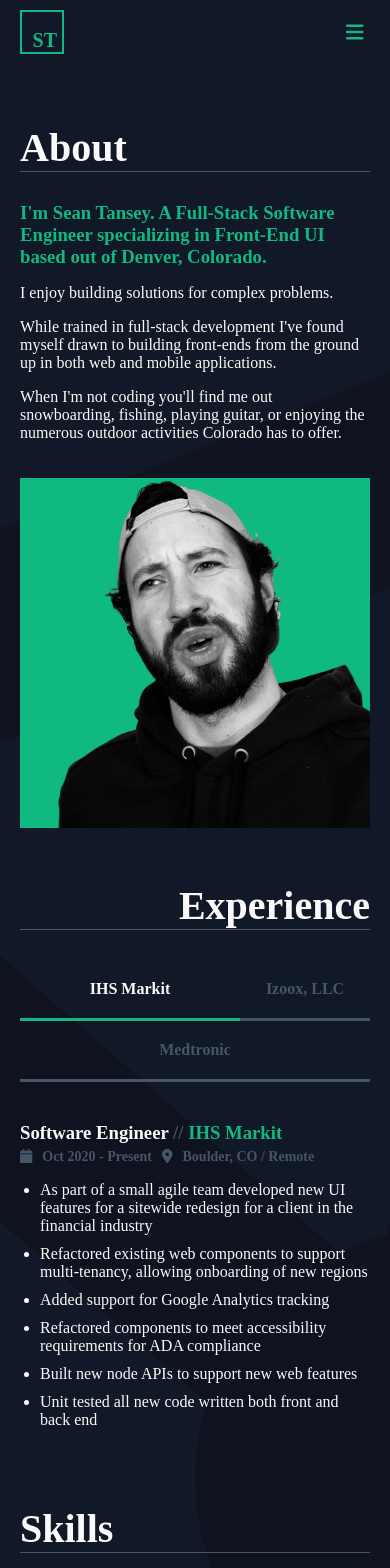
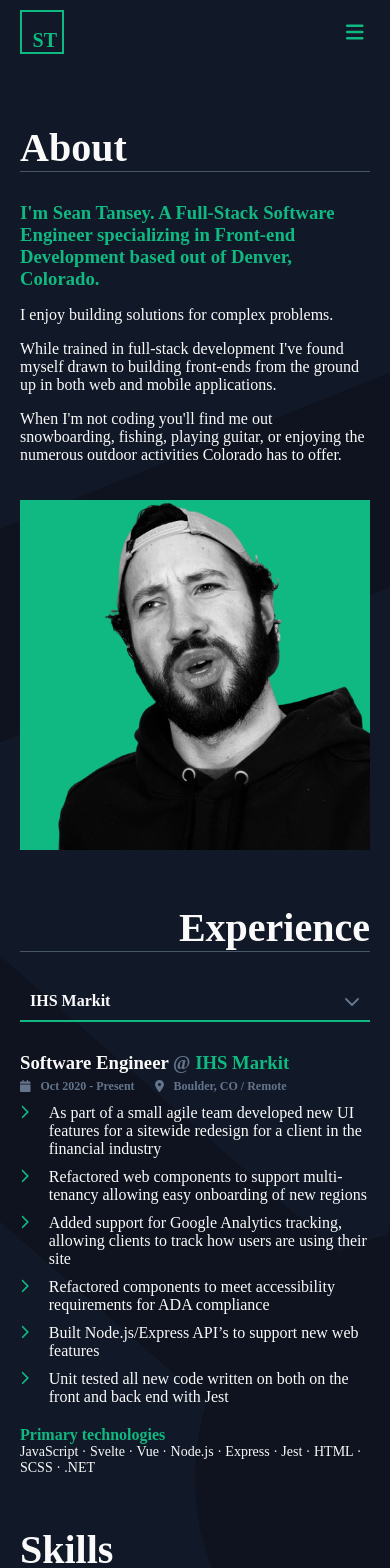
Before and after one commit to seantansey/st-vue, a Vue app: page /about in a window 390 px wide. Shown: the top 1568 px of the page. Built offline with nearby package versions, Linux system fonts and the light colour scheme.

Commit message:
changes mobile layout for MenuSelector

```diff
--- a/src/components/AboutEducation/index.vue
+++ b/src/components/AboutEducation/index.vue
@@ -7,7 +7,7 @@
       @select="selectEducation"
     >
       <div>
-         <h3>{{ selectedEducation.title }}<span class="green"><span class="grey"> // </span>{{ selectedEducation.program }}</span></h3>
+         <h3>{{ selectedEducation.program }}<span class="green"><span class="grey"> @ </span>{{ selectedEducation.title }}</span></h3>
           <div class="education-data">
               <font-awesome-icon icon="fa-solid fa-calendar" />
               <span class="education-data-text">{{ selectedEducation.dates }}</span>
--- a/src/components/AboutExperience/config.js
+++ b/src/components/AboutExperience/config.js
@@ -3,59 +3,57 @@ export default {
         {
             company: 'IHS Markit',
             titles: 'Software Engineer',
-            // [
-            //     'Software Engineer',
-            //     'Assoc. Software Engineer II'
-            // ],
             dates: 'Oct 2020 - Present',
-            // [
-            //     'Mar 2022 - Present',
-            //     'Oct 2020 - Feb 2022'
-            // ],
             location: 'Boulder, CO / Remote',
             highlights: [
                 'As part of a small agile team developed new UI features for a sitewide redesign for a client in the financial industry',
-                'Refactored existing web components to support multi-tenancy, allowing onboarding of new regions',
-                'Added support for Google Analytics tracking',
+                'Refactored web components to support multi-tenancy allowing easy onboarding of new regions',
+                'Added support for Google Analytics tracking, allowing clients to track how users are using their site',
                 'Refactored components to meet accessibility requirements for ADA compliance',
-                'Built new node APIs to support new web features',
-                'Unit tested all new code written both front and back end'
+                'Built Node.js/Express API’s to support new web features',
+                'Unit tested all new code written on both on the front and back end with Jest'
+            ],
+            technologies: [
+                'JavaScript',
+                'Svelte',
+                'Vue',
+                'Node.js',
+                'Express',
+                'Jest',
+                'HTML',
+                'SCSS',
+                '.NET'
             ]
         },
         {
             company: 'Izoox, LLC',
             titles: 'Software Developer',
-            // [
-            //     'Software Developer',
-            //     'Jr. Software Developer'
-            // ],
             dates: 'Jul 2019 - Jun 2020',
-            // [
-            //     'Nov 2019 - Jun 2020',
-            //     'Jul 2019 - Oct 2019'
-            // ],
             location: 'Longmont, CO',
             highlights: [
-                'Lead developer on a cross platform iOS/Android React-Native mobile app',
+                'Single handedly developed the entire UI for a cross platform React-Native mobile app in 3 months (search “Intelligent Office Systems” on the App Store)',
                 'Lead front-end developer on a large interal application built in Vue, Apollo, GraphQL and Laravel',
                 'Supported an SEO overhaul and redesign on a site built in Ruby on Rails',
-                'Delivered feature updates and bug fixes on sites built in React, Laravel, Ruby on Rails and Wordpress',
+                'Delivered feature updates and bug fixes on client sites built in various frameworks/languages',
+            ],
+            technologies: [
+                'JavaScript',
+                'Vue',
+                'React',
+                'React-Native',
+                'Laravel',
+                'Php',
+                'Ruby on Rails',
+                'MySQL',
+                'TailwindCSS',
+                'HTML',
+                'Sass'
             ]
         },
         {
             company: 'Medtronic',
             titles: 'Packaging Engineer',
-            // [
-            //     'Packaging Engineer',
-            //     'Assoc. Packaging Engineer',
-            //     'Packaging Engineer (Contract)'
-            // ],
             dates: 'Aug 2015 - Jul 2018',
-            // [
-            //     'Dec 2017 - Jul 2018',
-            //     'Jun 2016 - Nov 2017',
-            //     'Aug 2015 - May-2016'
-            // ],
             location: 'Boulder, CO / Minneapolis, MN',
             highlights: [
                 'Developed and qualified a sterile packaging solution for a time sensitive project preventing a plant wide shut down',
--- a/src/components/AboutExperience/index.vue
+++ b/src/components/AboutExperience/index.vue
@@ -7,25 +7,7 @@
             @select="selectExperience"
         >
              <div class="job-overview">
-                <!-- <div class="job-company">
-                    <h4>{{ selectedExperience.company }}</h4>
-                    <div class="job-location">
-                        <font-awesome-icon icon="fa-solid fa-location-dot" />
-                        <span class="location-text">{{ selectedExperience.location }}</span>
-                    </div>
-                </div> -->
-                <!-- <div v-for="(title, index) in selectedExperience.titles" :key="title" class="job-role">
-                    <h3 :class="{ current: index === 0 }">{{ title }}</h3>
-                    <div class="job-dates">
-                        <font-awesome-icon icon="fa-solid fa-calendar" />
-                        <span class="date-text">{{ selectedExperience.dates[index] }}</span>
-                    </div>
-                </div> -->
-
-
-
-                <h3>{{ selectedExperience.titles }}<span class="green"><span class="grey"> // </span>{{ selectedExperience.company }}</span></h3>
-
+                <h3>{{ selectedExperience.titles }}<span class="green"><span class="grey"> @ </span>{{ selectedExperience.company }}</span></h3>
                 <div class="job-data">
                     <font-awesome-icon icon="fa-solid fa-calendar" />
                     <span class="job-data-text">{{ selectedExperience.dates }}</span>
@@ -33,8 +15,15 @@
                     <span class="job-data-text">{{ selectedExperience.location }}</span>
                 </div>
                 <ul>
-                    <li v-for="(highlight, index) in selectedExperience.highlights" :key="index">{{ highlight }}</li>
+                    <li v-for="(highlight, index) in selectedExperience.highlights" :key="index">
+                        <span class="bullet-point"><font-awesome-icon icon="fa-solid fa-chevron-right" size="sm" /></span>
+                        {{ highlight }}
+                    </li>
                 </ul>
+                <div v-if="technologies.length" class="job-technologies">
+                    Primary technologies
+                    <div class="technologies">{{ technologies }}</div>
+                </div>
             </div>
         </menu-selector>
     </section>
@@ -68,6 +57,11 @@ export default {
       experiences() {
           const { config } = this
           return config.experiences.map((exp) => exp.company)
+      },
+      technologies() {
+           const { config, selectedExperienceIndex } = this
+           const technologies = config.experiences[selectedExperienceIndex].technologies || []
+           return technologies.join(' · ')
       }
   }
 }
@@ -89,13 +83,12 @@ export default {
             flex: 2;
 
             h3 {
-                margin: 0 $margin-sm $margin-sm 0;
+                margin: 0 $margin-sm $margin-xs 0;
 
                  @media only screen and (max-width: $mobile) {
                     margin: $margin-sm 0 $margin-xs 0;
                 }
             }
-
 
             .current {
                 font-size: $font-size-lg;
@@ -147,8 +140,6 @@ export default {
                         text-align: left;
                     }
 
-
-
                     .date-text {
                         margin: 0 $margin-sm;
                         font-weight: bold;
@@ -157,21 +148,41 @@ export default {
             }
 
             .job-data {
-                font-size: $font-size-sm;
+                font-size: $font-size-xs;
                 color: $tertiary;
 
                 .job-data-text {
-                    margin: 0 $margin-sm;
+                    margin: 0 $margin 0 $margin-sm;
                     font-weight: bold;
                 }
             }
 
             ul {
-                padding-inline-start: $padding;
+                list-style-type: none;
+                margin: 0;
+                padding: 0;
             }
 
             li {
-                padding-bottom: $padding-sm;
+                display: flex;
+                margin: $margin-sm 0;
+
+                .bullet-point {
+                    margin-right: $margin;
+                    color: $secondary;
+                }
+            }
+
+            .job-technologies {
+                margin-top: $margin;
+                font-weight: bold;
+                color: $secondary;
+
+                .technologies {
+                    font-size: $font-size-sm;
+                    color: $primary;
+                    font-weight: normal;
+                }
             }
         }
 
--- a/src/components/AboutIntroduction/index.vue
+++ b/src/components/AboutIntroduction/index.vue
@@ -3,7 +3,7 @@
     <h1>About</h1>
     <div class="flex-row">
       <div class="about-content">
-        <h3>I'm Sean Tansey. A Full-Stack Software Engineer specializing in Front-End UI based out of Denver, Colorado.</h3>
+        <h3>I'm Sean Tansey. A Full-Stack Software Engineer specializing in Front-end Development based out of Denver, Colorado.</h3>
         <p>
           I enjoy building solutions for complex problems.
         </p>
--- a/src/components/AboutSkills/config.js
+++ b/src/components/AboutSkills/config.js
@@ -3,7 +3,7 @@ export default {
         {
             category: 'Front-end\n Development',
             technologies: [
-                ['Javascript', 'devicon-javascript-plain'],
+                ['JavaScript', 'devicon-javascript-plain'],
                 ['Vue', 'devicon-vuejs-plain'],
                 ['Svelte', 'devicon-svelte-plain'],
                 ['React', 'devicon-react-original'],
@@ -24,6 +24,7 @@ export default {
                 ['MySQL', 'devicon-mysql-plain'],
                 ['PostgreSQL', 'devicon-postgresql-plain'],
                 ['GraphQL', 'devicon-graphql-plain'],
+                ['.NET', 'devicon-dot-net-plain-wordmark']
             ]
         },
         {
@@ -34,7 +35,6 @@ export default {
                 ['Google Analytics', 'devicon-google-plain'],
                 ['Prometheus', 'devicon-prometheus-original'],
                 ['NGINX', 'devicon-nginx-original']
-
             ]
         }
     ]
--- a/src/components/shared/MenuSelector.vue
+++ b/src/components/shared/MenuSelector.vue
@@ -1,5 +1,6 @@
 <template>
-    <div class="menu" :class="{ right: rightAlign }">
+<div class="menu">
+    <div class="menu-desktop" :class="{ right: rightAlign }">
          <div class="menu-selector">
             <div
                 v-for="(selector, index) in selectors"
@@ -13,6 +14,28 @@
         </div>
         <div class="menu-content">
             <slot></slot>
+        </div>
+    </div>
+    <div class="menu-mobile">
+        <div @click="toggleDropdown" class="menu-selector">
+            <div>{{ selectors[selectedIndex] }}</div>
+            <font-awesome-icon v-if="dropdownOpen" icon="fa-solid fa-xmark" class="icon" />
+            <font-awesome-icon v-else icon="fa-solid fa-chevron-down" class="icon" />
+        </div>
+        <div v-if="dropdownOpen" class="menu-dropdown">
+              <div
+                v-for="(selector, index) in selectors"
+                :key="index"
+                class="selector"
+                :class="{ selected: index === selectedIndex }"
+                @click="select(index)"
+            >
+                {{ selector }}
+            </div>
+        </div>
+        <div class="menu-content">
+            <slot></slot>
+        </div>
     </div>
 </div>
 </template>
@@ -29,9 +52,18 @@ export default {
           default: 0
       }
   },
+  data() {
+      return {
+          dropdownOpen: false
+      }
+  },
   methods: {
       select(index) {
           this.$emit('select', index)
+          if (this.dropdownOpen) this.dropdownOpen = false
+      },
+      toggleDropdown() {
+          this.dropdownOpen = !this.dropdownOpen
       }
   }
 }
@@ -41,11 +73,14 @@ export default {
 @import '@/styles/variables.scss';
 
 .menu {
+    position: relative;
+
+    .menu-desktop {
         display: flex;
         flex-direction: row;
 
          @media only screen and (max-width: $tablet-sm) {
-        flex-direction: column;
+            display: none;
         }
 
         .menu-selector {
@@ -53,11 +88,6 @@ export default {
             display: flex;
             flex-direction: column;
             flex-wrap: wrap;
-
-        @media only screen and (max-width: $tablet-sm) {
-            flex-direction: row;
-            margin-bottom: $margin-lg;
-        }
 
             .selector {
                 display: flex;
@@ -71,12 +101,6 @@ export default {
                 color: $tertiary;
                 padding: $padding;
                 white-space: pre;
-
-            @media only screen and (max-width: $tablet-sm) {
-                border-bottom: 3px solid $tertiary;
-                border-right: none;
-                margin-right: 0;
-            }
             }
 
             .selector:hover {
@@ -100,12 +124,8 @@ export default {
         }
     }
 
-.menu.right {
+    .menu-desktop.right {
         flex-direction: row-reverse;
-
-    @media only screen and (max-width: $tablet-sm) {
-        flex-direction: column;
-    }
 
         .menu-selector {
             .selector {
@@ -113,12 +133,6 @@ export default {
                 margin-right: 0;
                 border-left: 3px solid $tertiary;
                 margin-left: 50px;
-
-            @media only screen and (max-width: $tablet-sm) {
-                border-bottom: 3px solid $tertiary;
-                border-left: none;
-                margin-left: 0;
-            }
             }
 
             .selector:hover {
@@ -135,5 +149,63 @@ export default {
         }
     }
 
+    .menu-mobile {
+        display: none;
+        flex-direction: column;
+
+         @media only screen and (max-width: $tablet-sm) {
+            display: flex;
+        }
+
+        .menu-selector {
+            display: flex;
+            flex: 1;
+            justify-content: space-between;
+            align-items: center;
+            font-weight: bold;
+            border-bottom: 2px solid $secondary;
+            margin-bottom: $margin;
+            padding: $padding-sm;
+            cursor: pointer;
+
+            .icon {
+                color: $tertiary;
+            }
+        }
+
+
+        .menu-dropdown {
+            position: absolute;
+            top: 45px;
+            width: 100%;
+            box-shadow: 0 5px 5px 0 rgba(black, 0.5);
+
+            .selector {
+                display: flex;
+                flex: 1;
+                background: $bg;
+                padding: $padding-sm;
+                color: $tertiary;
+                border-bottom: 1px solid $tertiary;
+                font-weight: bold;
+                font-size: $font-size-sm;
+            }
+
+            .selector:last-child {
+                border-bottom: none;
+            }
+
+            .selector.selected {
+                color: $primary;
+            }
+
+             .selector:hover {
+                cursor: pointer;
+                color: $primary;
+            }
+        }
+    }
+}
+
 
 </style>
--- a/src/components/shared/NavBar.vue
+++ b/src/components/shared/NavBar.vue
@@ -66,7 +66,6 @@ export default {
       handleScroll(event) {
           // add a throttle to this
           if (window.scrollY > 0) {
-              console.log('hit')
               this.pageScrolled = true
               return
           }
--- a/src/main.js
+++ b/src/main.js
@@ -17,7 +17,8 @@ import {
   faGem,
   faComment,
   faHeart,
-  faChevronLeft,
+  faChevronDown,
+  faChevronRight,
   faXmark,
   faCircleNodes
 } from '@fortawesome/free-solid-svg-icons'
@@ -64,7 +65,8 @@ library.add(
   faComment,
   faHeart,
   faDev,
-  faChevronLeft,
+  faChevronDown,
+  faChevronRight,
   faXmark,
   faCircleNodes
 )
--- a/src/styles/variables.scss
+++ b/src/styles/variables.scss
@@ -42,16 +42,13 @@ $padding-xl: rem-calc(50);
 // // colors
 $primary: #fafafa; //tailwind cool grey 100
 $secondary: #10b981; //tailwind emerald 500
-$tertiary: #475569; //tailwind blue gray 600
+$tertiary: #64748b; //tailwind blue gray 500
 $error: #dc2626; //tailwind red 600;
 
 // background
 $bg: #111827; //tailwind cool grey 900
 
-
 $border-color: #475569;
-
-$bg-gradient: linear-gradient(141deg, rgba(17,24,39,1) 0%, rgba(31,41,55,1) 100%);
 
 h1 {
     margin: $margin-lg 0;
--- a/src/views/Home.vue
+++ b/src/views/Home.vue
@@ -6,10 +6,10 @@
               <div class="logo-text">ST</div>
             </div>
             <h1 class="text-1">Development</h1>
-            <p>Lorem ipsum dolor sit amet, consectetur adipiscing elit, sed do eiusmod tempor incididunt ut labore et dolore magna aliqua. Suspendisse potenti nullam ac tortor vitae purus faucibus ornare.</p>
+            <p>Helping people turn their ideas into elegant and effective digital solutions.<br> Need a website or app? Not sure how to get started? Lets chat...</p>
             <div class="button-row">
-                <router-link :to="{ name: 'about'}" class="get-started">
-                    Get started
+                <router-link :to="{ name: 'about'}" class="learn-more">
+                    Learn more
                 </router-link>
                 <router-link :to="{ name: 'contact'}" class="contact">
                     Contact
@@ -135,7 +135,7 @@ export default {
             cursor: pointer;
           }
 
-          .get-started {
+          .learn-more {
             border: 1px solid $secondary;
             color: $primary;
             background: $secondary;
```
Lines whose indentation alone changed are shown as unchanged.
